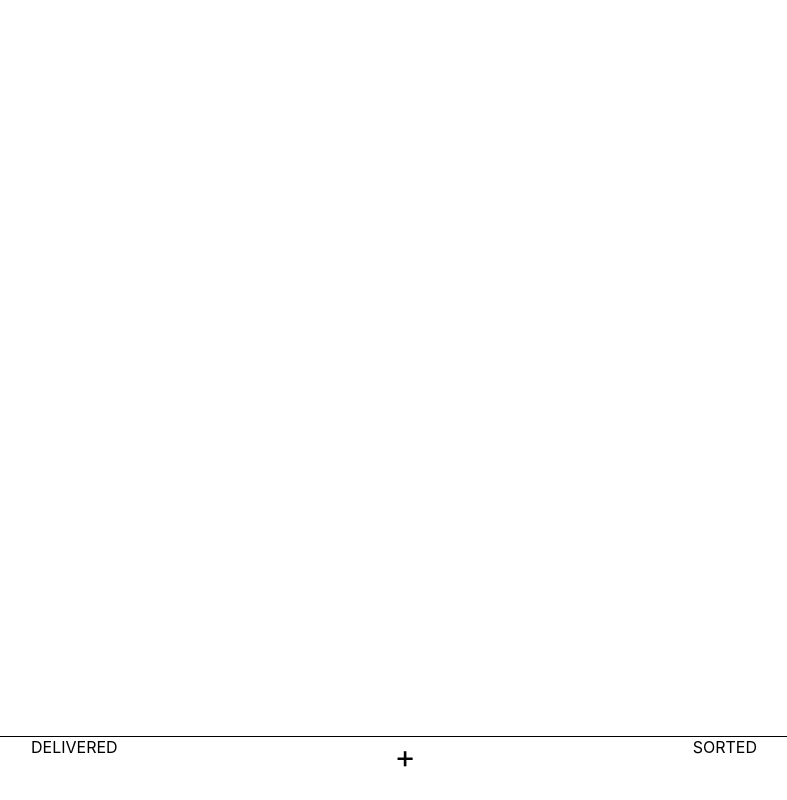
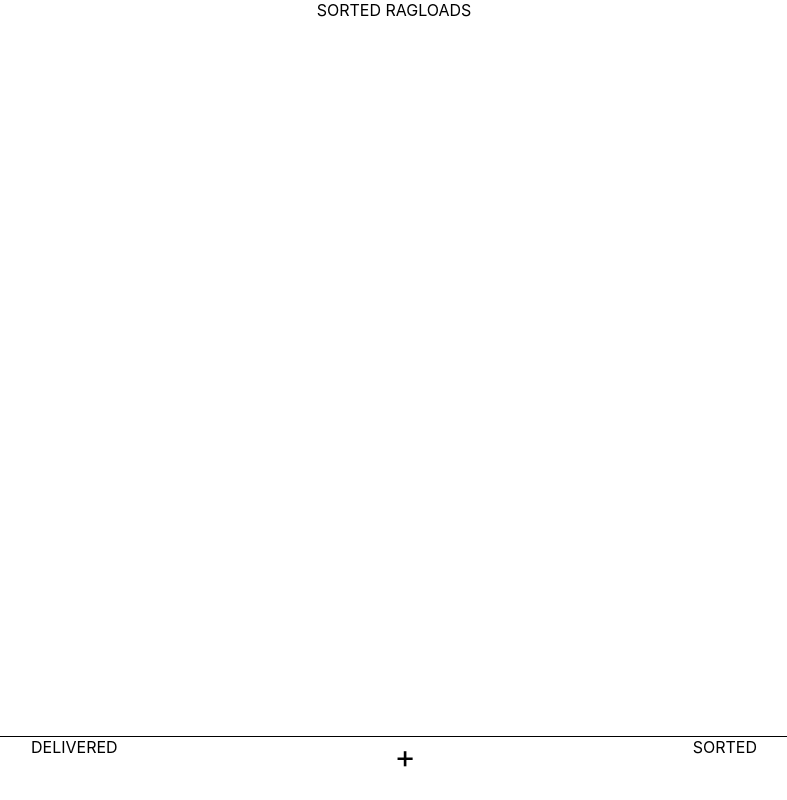
Before and after one commit to DraconicLogic/Ragload-Manager, a React (Create React App) app: page / in a window 1280 px wide. Both pictures are taken after a click on the item "SORTED". Shown: the whole page, without its empty margins (246-1033 px from the left). Built offline with nearby package versions, Linux system fonts and the light colour scheme.

Commit message:
Remove error from SortedRagloads.jsx

```diff
--- a/src/components/SortedRagloads/SortedRagloads.tsx
+++ b/src/components/SortedRagloads/SortedRagloads.tsx
@@ -1,5 +1,5 @@
-function SortedRagloads({}) {
-	return <div></div>;
+function SortedRagloads() {
+	return <div>SORTED RAGLOADS</div>;
 }
 
 export default SortedRagloads;
```
